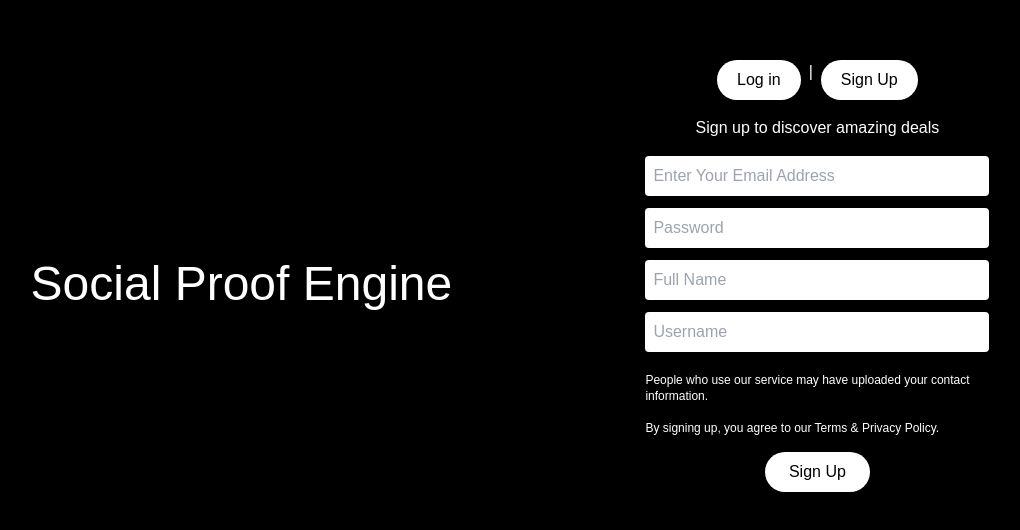
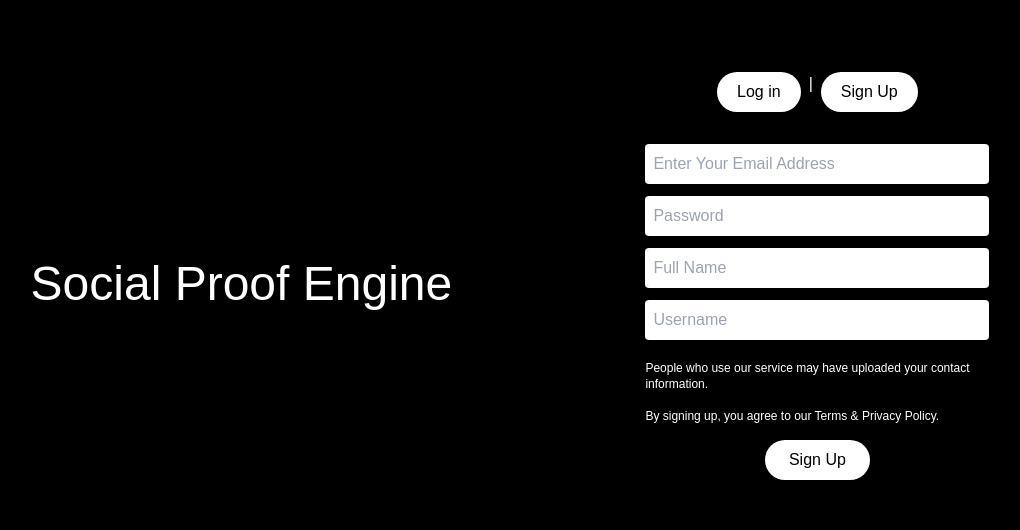
Before and after one commit to srikarkarthik-678/Social-Computing, a Next.js app: page /user/signup in a window 1280 px wide. Shown: the part 116-646 px from the top of the page, without its empty margins (120-1140 px from the left). Built offline with nearby package versions, Linux system fonts and the light colour scheme; a web font is replaced by a local one.

Commit message:
Update page.jsx

```diff
--- a/app/user/signup/page.jsx
+++ b/app/user/signup/page.jsx
@@ -109,7 +109,7 @@ const page = () => {
 
                   <div className="caption text-white text-center">
                     {mode === "signup"
-                      ? "Sign up to discover amazing deals"
+                      ? ""
                       : "Log in to your account"}
                   </div>
 
```
